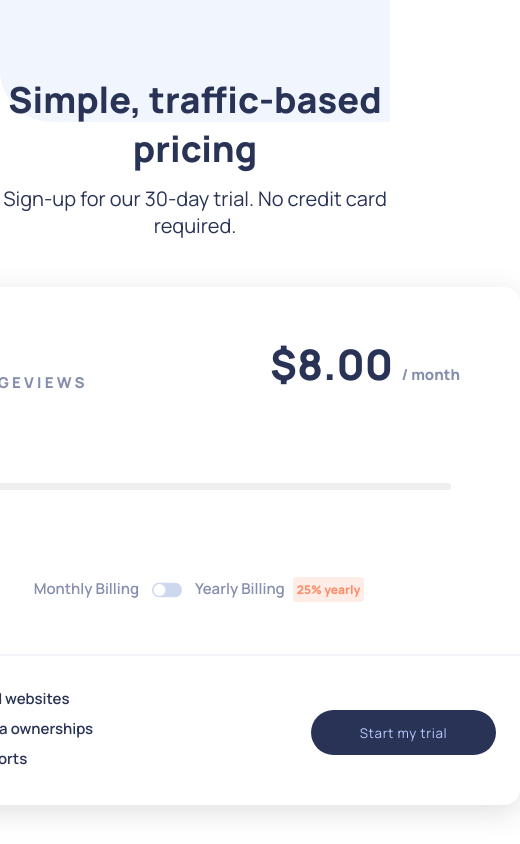
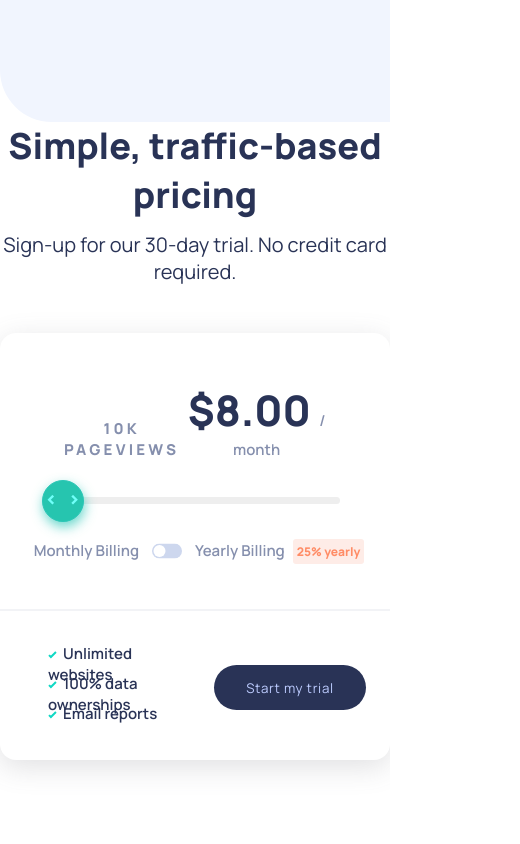
Before and after one commit to othewebdev/pricing-interactive, a React (Create React App) app: page / in a window 390 px wide. Shown: the whole page, 520 px wide, since content can reach past the window. Built offline with nearby package versions, Linux system fonts and the light colour scheme.

Commit message:
[PI-6] Mobile styling

```diff
--- a/src/components/Header/styles.css
+++ b/src/components/Header/styles.css
@@ -17,3 +17,9 @@ p {
   color: hsl(227, 35%, 25%);
   margin: 36px 0;
 }
+
+@media screen and (min-width: 500px) {
+  h1 {
+    font-size: 28px;
+  }
+}
--- a/src/components/PricingTool/PricingTool.jsx
+++ b/src/components/PricingTool/PricingTool.jsx
@@ -9,6 +9,20 @@ const PricingTool = () => {
   const [pageviews, setPageviews] = useState("10k");
   const [isYearly, setIsYearly] = useState(false);
   const optionLabels = ["yes", "no"];
+
+  const [isMobile, setIsMobile] = useState(false);
+
+  const handleResize = () => {
+    if (window.innerWidth < 720) {
+      setIsMobile(true);
+    } else {
+      setIsMobile(false);
+    }
+  };
+
+  useEffect(() => {
+    window.addEventListener("resize", handleResize);
+  });
 
   useEffect(() => {
     switch (price) {
@@ -41,10 +55,12 @@ const PricingTool = () => {
       <div className="Top">
         <div className="Header">
           <span className="Pageviews">{pageviews} pageviews</span>
-          <div className="PriceContainer">
-            <span>${price}.00 </span>
-            <span>{isYearly ? " / year" : " / month"}</span>
-          </div>
+          {!isMobile && (
+            <div className="PriceContainer">
+              <span>${price}.00 </span>
+              <span>{isYearly ? " / year" : " / month"}</span>
+            </div>
+          )}
         </div>
         <Slider
           currentPrice={price}
@@ -52,6 +68,12 @@ const PricingTool = () => {
           resetYearly={setIsYearly}
           isYearly
         />
+        {isMobile && (
+          <div className="MobilePriceContainer">
+            <span>${price}.00 </span>
+            <span>{isYearly ? " / year" : " / month"}</span>
+          </div>
+        )}
         <Toggle
           id="yearly"
           checked={isYearly}
--- a/src/components/PricingTool/styles.css
+++ b/src/components/PricingTool/styles.css
@@ -8,10 +8,15 @@
 
 .Container {
   background-color: white;
-  min-width: 650px;
-  min-height: 450px;
+  transition: 0.2s ease all;
   box-shadow: rgba(100, 100, 111, 0.2) 0px 7px 29px 0px;
   border-radius: 16px;
+}
+
+@media screen and (min-width: 700px) {
+  .Container {
+    min-width: 700px;
+  }
 }
 
 .Top {
@@ -35,21 +40,31 @@
   align-self: flex-end;
 }
 
-.PriceContainer span:nth-child(1) {
+.PriceContainer span:nth-child(1),
+.MobilePriceContainer span:nth-child(1) {
   letter-spacing: normal;
   color: hsl(227, 35%, 25%);
   font-size: 42px;
 }
 
-.PriceContainer span:nth-child(2) {
+.PriceContainer span:nth-child(2),
+.MobilePriceContainer span:nth-child(2) {
+  color: hsl(225, 20%, 60%);
   text-transform: lowercase;
   padding-bottom: 60px;
+  font-weight: 600;
 }
 
 hr {
   margin-top: 30px;
   margin-bottom: 5px;
   border: 1px solid hsla(225, 20%, 60%, 0.11);
+}
+
+@media screen and (max-width: 700px) {
+  hr {
+    margin-top: 0px;
+  }
 }
 
 .Bottom {
@@ -94,3 +109,8 @@ hr {
 .Bottom span {
   padding-left: 6px;
 }
+
+.MobilePriceContainer {
+  font-weight: 800;
+  margin: 25px 0;
+}
--- a/src/components/Slider/styles.css
+++ b/src/components/Slider/styles.css
@@ -47,3 +47,9 @@
   display: none !important;
   visibility: hidden !important;
 }
+
+@media screen and (max-width: 700px) {
+  .SliderContainer {
+    height: 80px;
+  }
+}
--- a/src/components/Toggle/styles.css
+++ b/src/components/Toggle/styles.css
@@ -2,6 +2,12 @@
   color: hsl(225, 20%, 60%);
   font-size: 15px;
   font-weight: 600;
+}
+
+@media screen and (max-width: 700px) {
+  .ToggleContainer {
+    height: 45px;
+  }
 }
 
 label {
```
